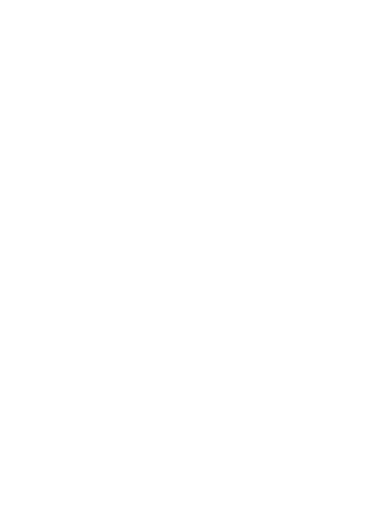
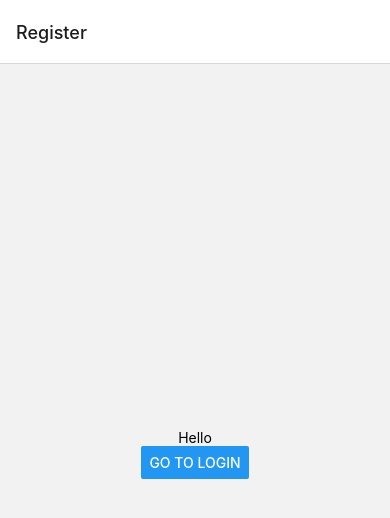
Before and after one commit to Caden4357/UC_meal_logging_app, a React Native app in the folder client/: screen /Register in a window 390 px wide. Shown: the top 518 px of the page. Built offline with nearby package versions, Linux system fonts and the light colour scheme.

Commit message:
configured native navigation

```diff
--- a/client/App.js
+++ b/client/App.js
@@ -1,11 +1,23 @@
 import { StatusBar } from 'expo-status-bar';
 import { StyleSheet, Text, View } from 'react-native';
 import Register from './components/Register';
-
+import { NavigationContainer } from '@react-navigation/native';
+import { createNativeStackNavigator } from '@react-navigation/native-stack';
+import Login from './components/Login';
+const Stack = createNativeStackNavigator();
 export default function App() {
   return (
-    <View style={{flex:1}}>
-      <Register />
-    </View>
+    <NavigationContainer>
+      <Stack.Navigator initialRouteName='Register'>
+        <Stack.Screen
+          name="Register"
+          component={Register}
+        />
+        <Stack.Screen
+          name="Login"
+          component={Login}
+        />
+      </Stack.Navigator>
+    </NavigationContainer>
   );
 }
--- /dev/null
+++ b/client/components/Login.jsx
@@ -0,0 +1,11 @@
+import React, {useState} from 'react';
+import { View, Text, Button } from 'react-native';
+const Login = ({navigation}) => {
+    return (
+        <View style={{flex:1, alignItems:'center', justifyContent:'center'}}>
+            <Text>Login</Text>
+            <Button title="Go back" onPress={() => navigation.goBack()} />
+        </View>
+)}
+
+export default Login;
--- a/client/components/Register.jsx
+++ b/client/components/Register.jsx
@@ -1,10 +1,14 @@
 import React, { useState } from 'react';
-import { View, Text } from 'react-native';
+import { View, Text, Button } from 'react-native';
 
-const Register = (props) => {
+const Register = ({navigation}) => {
     return (
-        <View style={{flex:1}}>
-
+        <View style={{flex:1, alignItems:'center', justifyContent:'center'}}>
+            <Text>Hello</Text>
+            <Button
+                title="Go to Login"
+                onPress={() => navigation.navigate('Login')}
+            />
         </View>
     )
 }
```
Also changed, not shown: client/package.json (+6 -1 lines), 1 other file (tests, documents, lock files or other folders).
